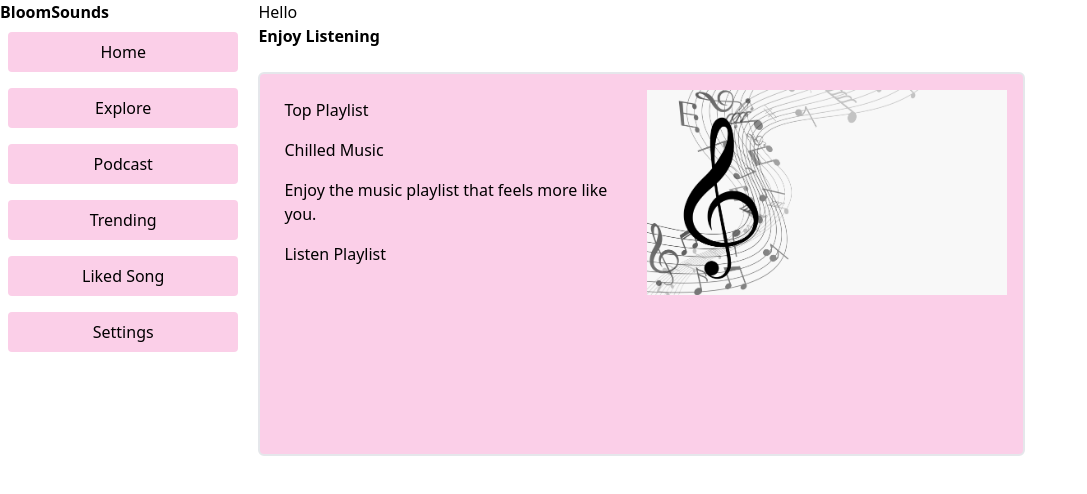
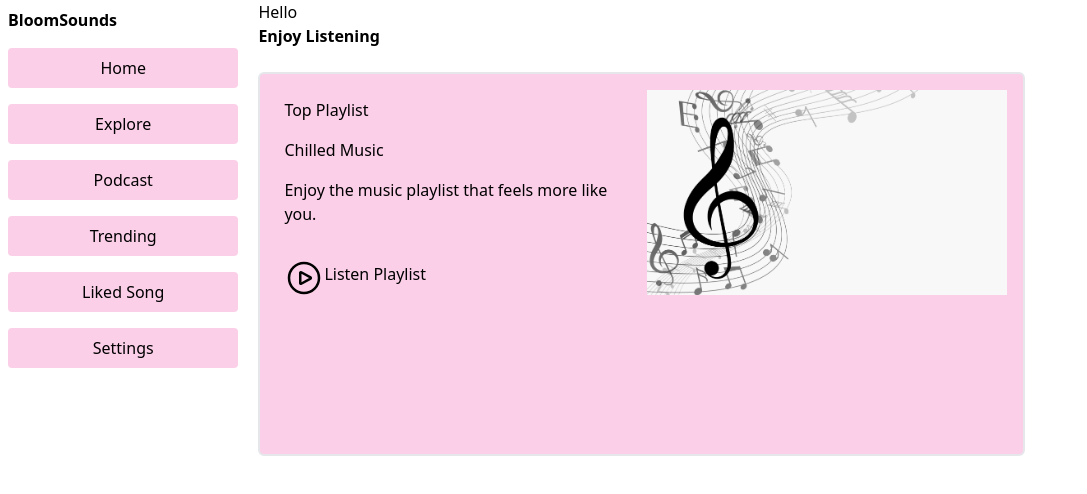
Before and after one commit to Carol254/bloom_music_app, an Angular app: page / in a window 1280 px wide. Shown: the top 494 px of the page, without its empty margins (0-1087 px from the left). Built offline with nearby package versions, Linux system fonts and the light colour scheme.

Commit message:
changes to dashboard

```diff
--- a/src/app/dashboard/dashboard.component.html
+++ b/src/app/dashboard/dashboard.component.html
@@ -1,6 +1,6 @@
 <div class="grid grid-cols-5 gap-3">
     <div class="flex flex-col">
-        <div class="text-1xl font-bold ">
+        <div class="text-1xl p-2 font-bold ">
             BloomSounds
         </div>
         <button class="rounded p-2 m-2 bg-pink-200 hover:bg-pink-500 ...">Home</button>
@@ -19,7 +19,7 @@
                 <div class="p-2">Top Playlist</div>
                 <div class="p-2">Chilled Music</div>
                 <div class="p-2">Enjoy the music playlist that feels more like you.</div>
-                <div class="p-2">Listen Playlist</div>
+                <div class="flex flex-row px-2 pt-6"><div><img class="object-scale-down h-10 w-10"src="\assets\play.svg"></div><div class="mt-1">Listen Playlist</div></div>
             </div>
 
             <div>
```
Also changed, not shown: src/assets/play.svg (added).
